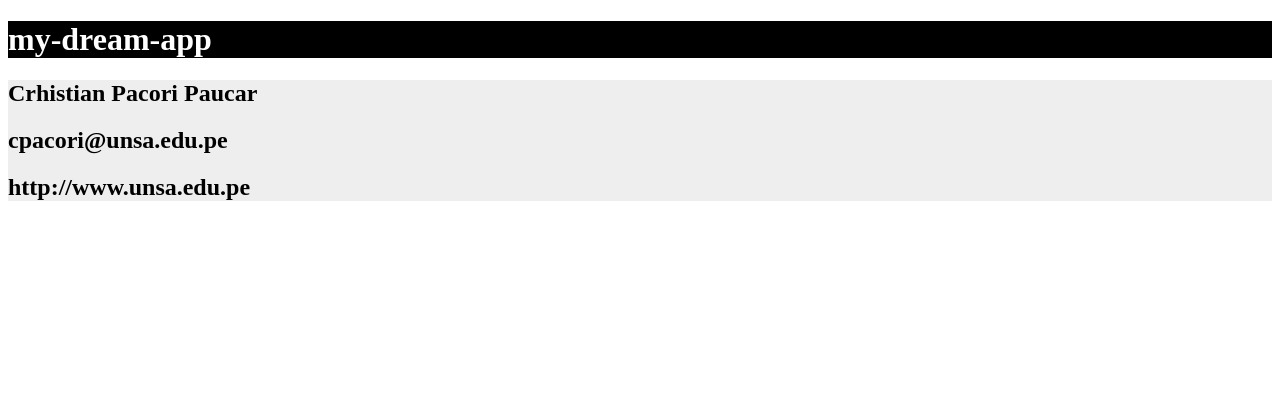
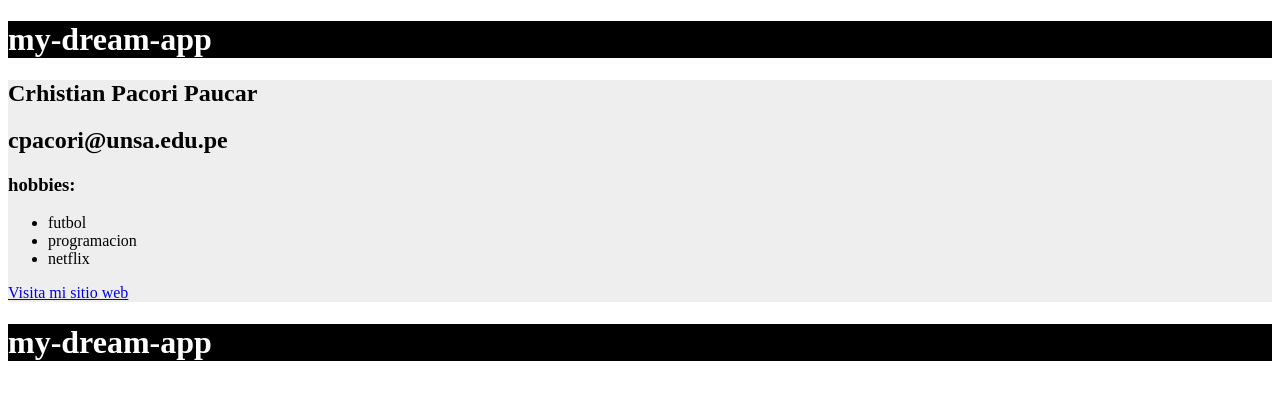
Before and after one commit to Cristian-hash/Angular, an Angular app in the folder my-dream-app/: page / in a window 1280 px wide. Shown: the top 400 px of the page. Built offline with nearby package versions, Linux system fonts and the light colour scheme.

Commit message:
Agregando un boton para mostrar hobbies

```diff
--- a/my-dream-app/src/app/app.component.html
+++ b/my-dream-app/src/app/app.component.html
@@ -1,9 +1,20 @@
-
 <div class="black">
   <h1>{{ title }}</h1>
 </div>
+
 <div class="ash">
-  <h2>{{ name }}</h2>
-  <h2>{{ email }}</h2>
-  <h2>{{ webpage }}</h2>
+    <h2>{{ name }}</h2>
+    <h2>{{ email }}</h2>
+
+    <div *ngIf="showhobbies()" class="component2">
+      <h3>hobbies:</h3>
+      <ul>
+        <li *ngFor="let hobby of hobbies">{{ hobby }}</li>
+      </ul>
+    </div>
+    <a href="{{ webpage }}" target="_blank">Visita mi sitio web</a>
 </div>
+
+<div class="black">
+    <h1>{{ title }}</h1>
+</div>
```
